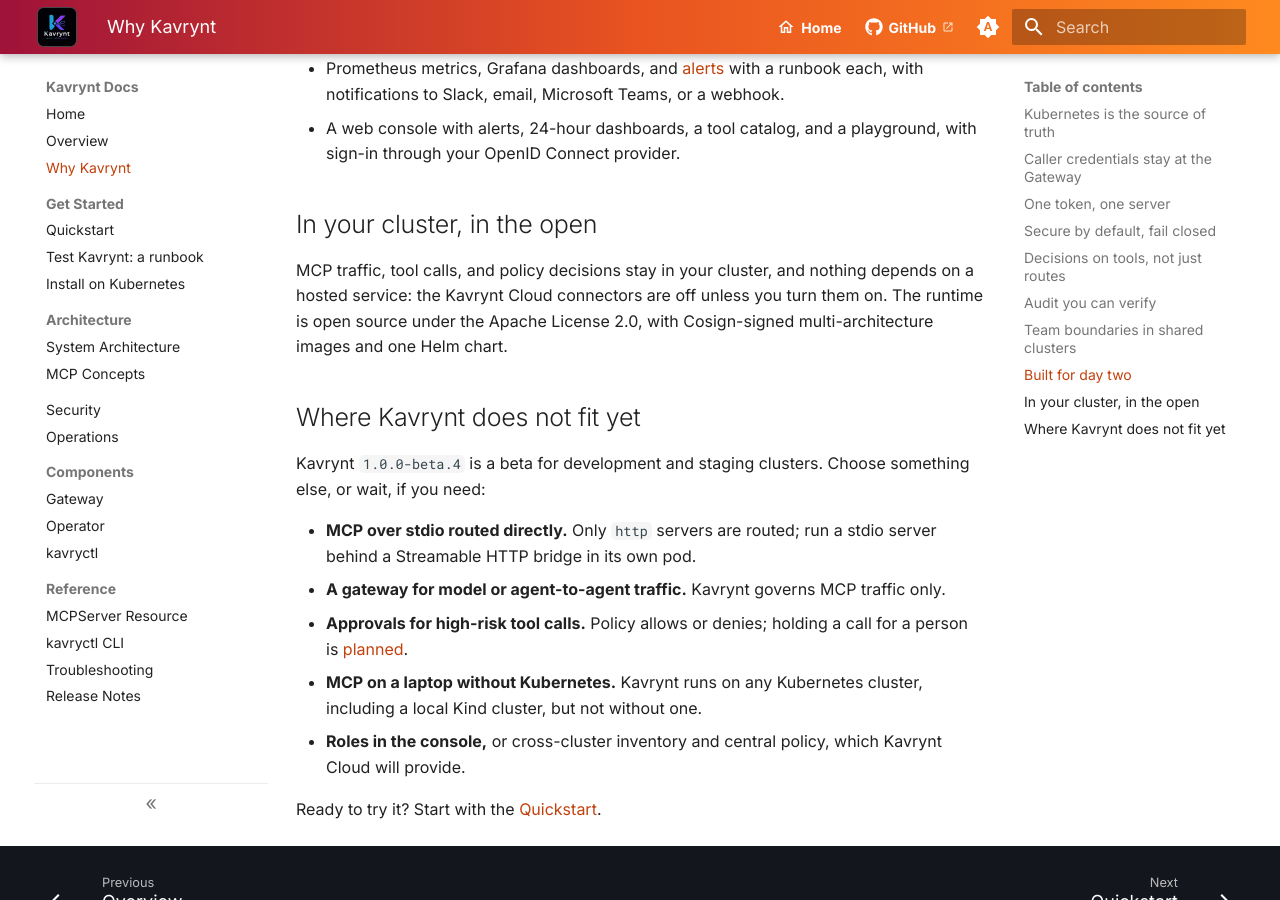
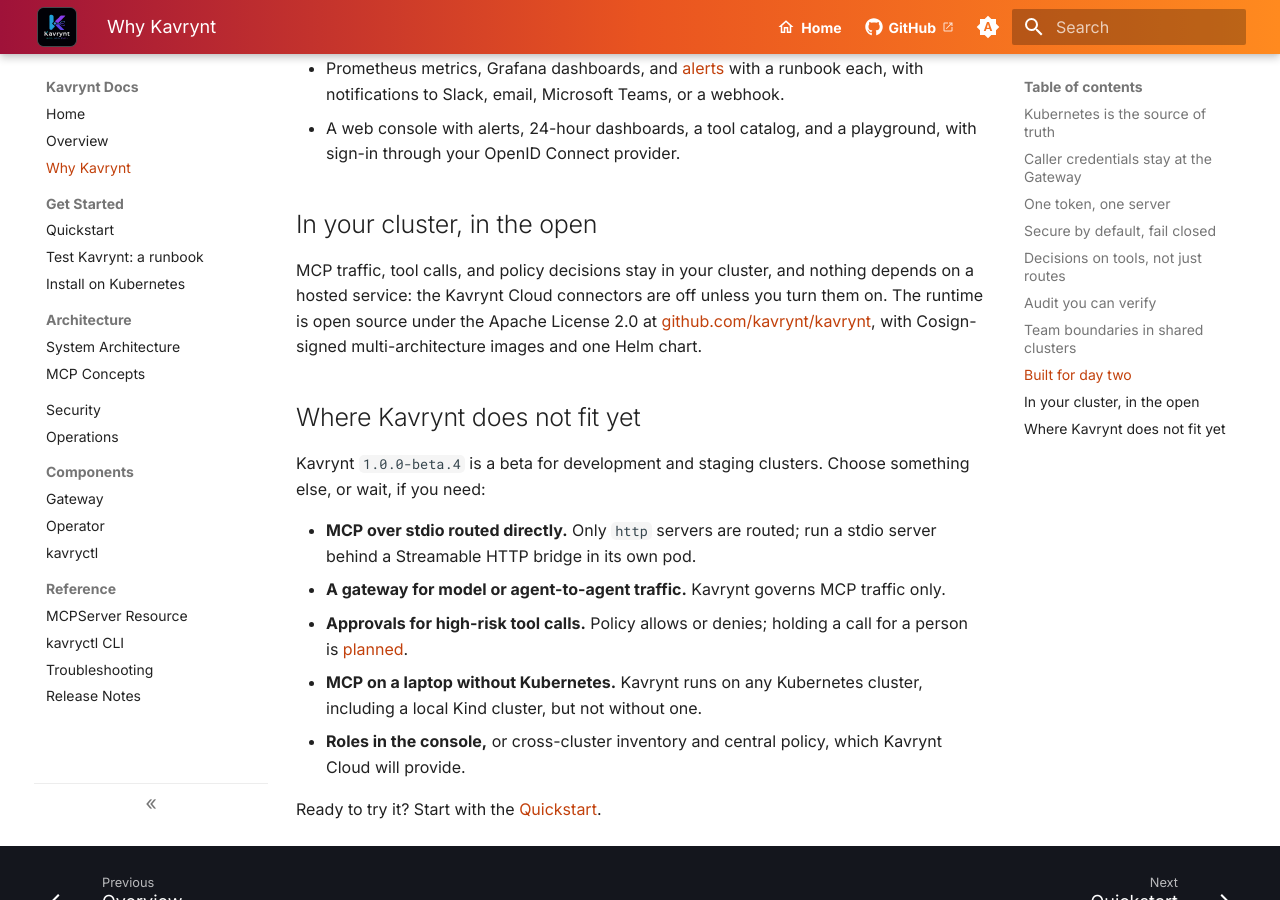
Before and after one commit to kavrynt/product-docs, an MkDocs documentation site: the page built from docs/why-kavrynt.md, in a window 1280 px wide and 900 px high, scrolled down 3044 px. Built offline with MkDocs 1.6.1 and Material for MkDocs 9.7.7, drawn with Linux system fonts in a browser that asks for light colours.

Commit message:
Link the runtime's source from Why Kavrynt
Co-Authored-By: Claude Opus 5.5 <noreply@anthropic.com>

```diff
--- a/docs/why-kavrynt.md
+++ b/docs/why-kavrynt.md
@@ -128,8 +128,9 @@ rewritten where it was written. See [Audit events](security.md#audit-events).
 MCP traffic, tool calls, and policy decisions stay in your cluster, and
 nothing depends on a hosted service: the Kavrynt Cloud connectors are off
 unless you turn them on. The runtime is open source under the
-Apache License 2.0, with Cosign-signed multi-architecture images and one
-Helm chart.
+Apache License 2.0 at
+[github.com/kavrynt/kavrynt](https://github.com/kavrynt/kavrynt), with
+Cosign-signed multi-architecture images and one Helm chart.
 
 ## Where Kavrynt does not fit yet
 
```
